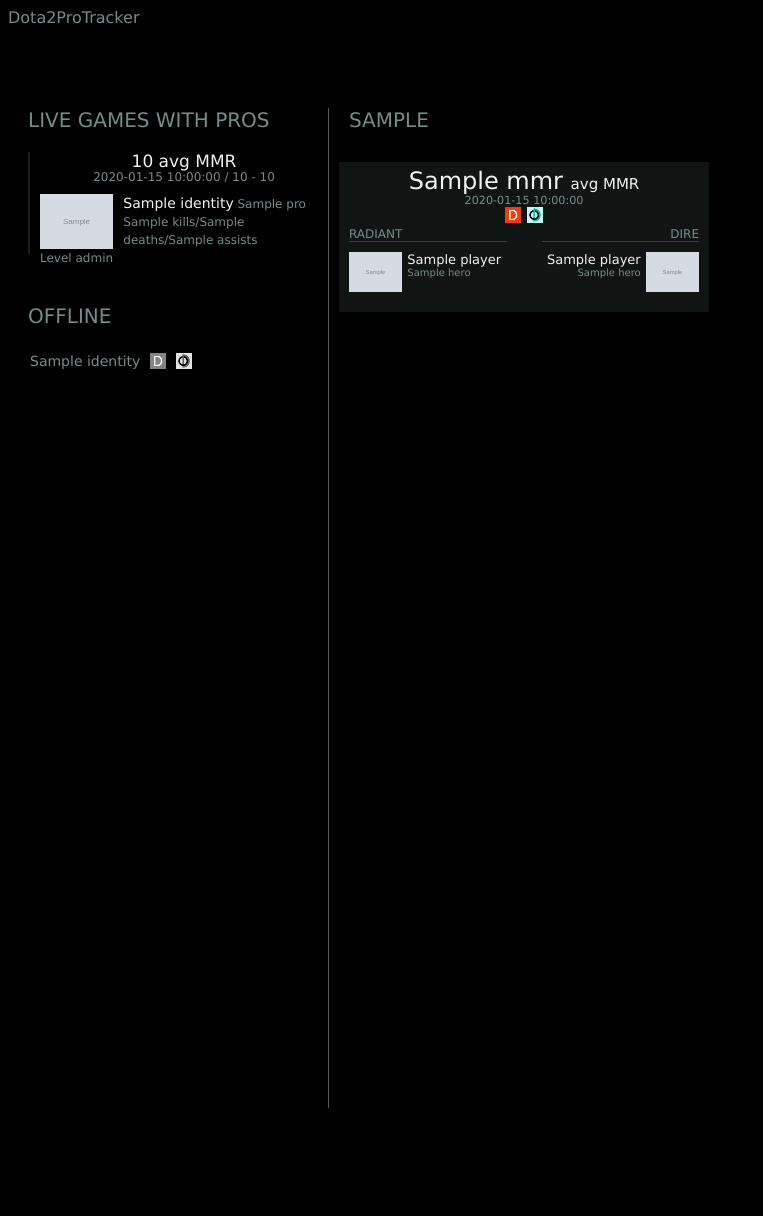
After one commit to ayousif00/Dota2ProTracker, a Flask app: template templates/ui.html in a window 1280 px wide. The commit adds this page. Shown: the whole page, without its empty margins (0-763 px from the left). Run offline with Flask 2, Linux system fonts and the light colour scheme; the template is opened without the code that fills it: most values are stand-ins (such as "Sample title", 1, 10 or a date in 2020); grey boxes marked "Sample" are stand-in pictures; parts of the project's set-up code (start-up, migrations or seed data) failed here and were passed over.

Commit message:
Updated the UI. Added a sidebar that shows high mmr live games with pros inside.

```diff
--- a/app.py
+++ b/app.py
@@ -1,6 +1,12 @@
 from flask import Flask, render_template
 from models import app, DB, Game, Hero, Identity, Player
 import datetime
+import dota2api
+from config import API_KEY, HOST
+import pprint
+api = dota2api.Initialise(API_KEY)
+import urllib
+import json
 
 #app = Flask(__name__)
 #app.config['SQLALCHEMY_DATABASE_URI'] = 'sqlite://{}'.format(DB)
@@ -27,7 +33,7 @@ def get_match_from_db(match):
 
         try:
             hero_result = Hero.query.filter_by(hero_id = hero_id).first()
-            hero_name, hero_img = hero_result.localized_name, hero_result.url_small_portrait
+            hero_name, hero_img = hero_result.localized_name, hero_result.url_large_portrait
         except:
             # ToDo: make this better
             hero_name = 'Hero 0'
@@ -49,6 +55,7 @@ def get_match_from_db(match):
             'is_pro': is_pro,
             'hero' : hero_name,
             'account_id': account_id,
+            # 'hero_img_url': hero_img.replace('_sb.png', '_vert.jpg')
             'hero_img_url': hero_img
         }
         if i < 5:
@@ -63,29 +70,142 @@ def get_match_from_db(match):
 
 
 
+def get_match_live_stats(steamid):
+    url = 'https://api.steampowered.com/IDOTA2MatchStats_570/GetRealtimeStats/v1/?key={}&server_steam_id={}'.format(API_KEY,steamid)
+    attempts = 0
+    while attempts < 3:
+        try:
+            data = urllib.request.urlopen(url).read().decode()
+            data = json.loads(data)
+            return data
+        except:
+            #logger.warning('Failed attempt #{} to get match id from server_steam_id {}'.format(attempts+1, steamid))
+            attempts += 1
+            #time.sleep(1)
+    return None
 
-@app.route('/matches')
-def matches():
-    matches = Game.query.order_by(Game.activate_time.desc()).limit(20).all()
-    processed_matches = [get_match_from_db(match) for match in matches]
 
-    return render_template('index.html', games = processed_matches, title='Matches')
+def get_live_pro_games():
+    top_live_games = api.get_top_live_games()
+    identity_ids = [identity.account_id for identity in Identity.query.all()]
+
+    try:
+        game_list = top_live_games['game_list']
+    except:
+        return [], identity_ids
+
+
+    show_games = []
+
+    for game in game_list:
+        player_ids = [p['account_id'] for p in game['players']]
+        if not set(player_ids).isdisjoint(identity_ids):
+
+            show_games.append(game)
+
+    for i, match in enumerate(show_games):
+        server_steam_id = match['server_steam_id']
+        live_stats = get_match_live_stats(server_steam_id)
+        if live_stats is None:
+            continue
+
+        player_ids = [p['account_id'] for p in match['players']]
+        pros_in_game = set(player_ids) & set(identity_ids)
+        pros = []
+        for pro in pros_in_game:
+            name = Identity.query.filter_by(account_id = pro).first().identity
+            identity_ids.remove(pro)
+            for team in live_stats['teams']:
+                for player in team['players']:
+                    if player['accountid'] == int(pro):
+
+                        try:
+                            hero_name = Hero.query.filter_by(hero_id = player['heroid']).first().localized_name
+                        except:
+                            hero_name = 'Not picked'
+
+                        try:
+                            hero_img_url = Hero.query.filter_by(hero_id=player['heroid']).first().url_small_portrait.replace('_sb.png', '_vert.jpg')
+                        except:
+                            hero_img_url = '/static/images/hero_0.png'
+
+                        pros.append(
+                            {
+                                'account_id' : pro,
+                                'identity' : name,
+                                'kills' : player['kill_count'],
+                                'deaths' : player['death_count'],
+                                'assists' : player['assists_count'],
+                                'level' : player['level'],
+                                'hero_name' : hero_name,
+                                'hero_img_url': hero_img_url
+                            }
+                        )
+
+        t = match['game_time']
+        m, s = divmod(t, 60)
+        if m > 59:
+            h, m = divmod(m, 60)
+            match['game_time'] = "%d:%02d:%02d" % (h, m, s)
+        else:
+            match['game_time'] = "%02d:%02d" % (m, s)
+        match['pros_in_game'] = pros
+        show_games[i] = match
+
+    offline = []
+    for pro in identity_ids:
+        offline.append(
+            {
+                'account_id' : pro,
+                'identity' :  Identity.query.filter_by(account_id = pro).first().identity
+            }
+        )
+    # pprint.pprint(show_games)
+
+    offline = sorted(offline, key=lambda pro: pro['identity'])
+
+    return show_games, offline
+
+# @app.route('/matches')
+# def matches():
+#     matches = Game.query.order_by(Game.activate_time.desc()).limit(20).all()
+#     processed_matches = [get_match_from_db(match) for match in matches]
+#
+#     return render_template('index.html', games = processed_matches, title='Matches')
 
 @app.route('/player/<pname>')
 def player(pname):
+    live_games, offline = get_live_pro_games()
     account_id = Identity.query.filter_by(identity = pname).first().account_id
     matches = Game.query.filter(Game.players.contains(str(account_id))).order_by(Game.activate_time.desc()).all()
     processed_matches = [get_match_from_db(match) for match in matches]
 
-    return render_template('index.html', games = processed_matches, title='{}\'s matches'.format(pname))
+    meta = {
+        'title' : "{}'s recent matches".format(pname),
+        'right_hl' : "{}'s recent matches".format(pname)
+    }
 
-@app.route('/pros/<num>')
-def pros(num):
-    matches = Game.query.order_by(Game.activate_time.desc()).all()
+    return render_template('ui.html', offline=offline, live=live_games, matches=processed_matches, meta = meta)
+
+# @app.route('/pros/<num>')
+# def pros(num):
+#     matches = Game.query.order_by(Game.activate_time.desc()).all()
+#     processed_matches = [get_match_from_db(match) for match in matches]
+#     processed_matches = [b for b in processed_matches if b['pros_count'] >= int(num)]
+#     return render_template('index.html', games = processed_matches, title='Pros')
+
+@app.route('/')
+def live():
+    live_games, offline = get_live_pro_games()
+    matches = Game.query.order_by(Game.activate_time.desc()).limit(20).all()
     processed_matches = [get_match_from_db(match) for match in matches]
-    processed_matches = [b for b in processed_matches if b['pros_count'] >= int(num)]
-    return render_template('index.html', games = processed_matches, title='Pros')
 
+    meta = {
+        'title' : "Dota2ProTracker",
+        'right_hl' : "Recent & Ongoing High MMR Pub Games"
+    }
+
+    return render_template('ui.html', meta=meta, offline = offline, live = live_games, matches = processed_matches)
 
 if __name__ == '__main__':
-    app.run()
+    app.run(host = HOST, threaded = True)
--- /dev/null
+++ b/static/style2.css
@@ -0,0 +1,220 @@
+body{
+    background:#000;
+    color:#738C8C;
+    font-family: "Lucida Sans Unicode";
+}
+
+#container {
+    height: auto;
+    overflow: hidden;
+}
+
+#header {
+    height:100px;
+}
+ /* LIVE GAMES CSS */
+/*#######################*/
+#left {
+    float:left;
+    width: 320px;
+    min-height:1000px;
+    border-right:1px solid #4B5A5A;
+    /*overflow-y:scroll;*/
+}
+
+.live_game {
+    font-size: 12px;
+    margin-left: 20px;
+    padding-left: 10px;
+    /*border-bottom:1px solid #4B5A5A;*/
+    /*padding-bottom:20px;*/
+    /*margin-bottom:15px;*/
+    border-left:2px solid #1A2020;
+    /*background:#101413;*/
+}
+
+.live_game_mmr {
+    color:#F2F2F2;
+    text-align: center;
+    font-size: 17px;
+    line-height:18px;
+}
+
+.live_game_stats {
+    text-align: center;
+    font-size: 12px;
+    margin-bottom:10px;
+}
+
+.live_game_pro {
+    /*background: #CCC;*/
+    margin-bottom: 10px;
+    height:60px;
+    /*padding:10px;*/
+    line-height:18px;
+}
+
+.live_game_pro a {
+    color:#F2F2F2;
+    text-decoration: none;
+    font-size: 14px;
+}
+
+.live_game_pro img{
+    float:left;
+    height:55px;
+    /*width: 66px;*/
+    margin-right: 10px;
+}
+
+.offline_pros {
+    margin-top:50px;
+}
+
+.offline_pro {
+    margin-left:17px;
+    clear:both;
+}
+.offline_pro a {
+    display:block;
+    float:left;
+    color:#758D8C;
+    text-decoration: none;
+    font-size: 14px;
+    margin: 5px 5px;
+    line-height:16px;
+
+}
+.offline_pro a img {
+    height:16px;
+    width: 16px;
+}
+
+
+/*Recent games CSS*/
+
+.hl {
+    color:#738C8C;
+    text-transform: uppercase;
+    font-size:20px;
+    margin-left:20px;
+    margin-bottom:20px;
+}
+
+#right {
+    /*float:right;*/
+    width: auto;
+    overflow: hidden;
+    min-height:1000px;
+    /*border-left:1px solid #4B5A5A;*/
+}
+
+.recent_match {
+    background: #101413;
+    float : left;
+    margin:10px;
+    padding: 10px;
+    width:350px;
+    /*height:300px;*/
+}
+
+.recent_game_mmr {
+    font-size: 24px;
+    text-align: center;
+    color:#F2F2F2;
+    line-height:19px;
+}
+.recent_game_mmr span {
+    font-size: 15px;
+}
+
+.recent_game_radiant {
+    width: 50%;
+    float: left;
+}
+.recent_game_dire {
+    width:50%;
+    float:right;
+}
+
+.recent_game_player {
+    #width:300px;
+    height: 50px;
+    #background:#DDD;
+}
+
+.recent_game_time {
+    text-align: center;
+    color: #758D8C;
+    font-size: 70%;
+}
+.recent_game_radiant .recent_game_player img {
+    float:left;
+    margin-right: 5px;
+    height:40px;
+}
+.recent_game_dire .recent_game_player img{
+    float:right;
+    margin-left: 5px;
+    height:40px;
+
+}
+.recent_game_dire .recent_game_playername {
+    text-align: right;
+}
+.recent_game_dire .recent_game_heroname {
+    text-align: right;
+}
+
+.recent_game_playername {
+    color: #F2F2F2;
+    font-size: 13px;
+}
+.recent_game_heroname {
+    color: #758D8C;
+    font-size: 10px;
+}
+
+.recent_game_player .special {
+    color:#6bc5e5;
+    font-weight: bold;
+}
+
+.recent_game_playername a {
+    color:#6bc5e5;
+    text-decoration: none;
+    font-weight: bold;
+}
+
+.external_links {
+    text-align: center;
+}
+.external_links img{
+    height:16px;
+    width:16px;
+}
+
+.radiant_headline {
+    text-transform: uppercase;
+    text-align: left;
+    color:#758D8C;
+    font-size: 12px;
+    border-bottom: 1px solid #364140;
+    margin-bottom: 10px;
+    width:90%;
+}
+.dire_headline {
+    text-transform: uppercase;
+    text-align: right;
+    color:#758D8C;
+    font-size: 12px;
+    border-bottom: 1px solid #364140;
+    margin-bottom: 10px;
+    width:90%;
+    margin-left:10%;
+}
+
+#footer {
+    clear:both;
+    height:100px;
+}
--- /dev/null
+++ b/templates/ui.html
@@ -0,0 +1,134 @@
+<!DOCTYPE html>
+<html lang="en">
+<head>
+    <link rel=stylesheet type=text/css href="{{ url_for('static', filename='style2.css') }}">
+    <meta charset="UTF-8">
+    <title>{{ meta.title }}</title>
+</head>
+<body>
+
+<div id = 'container'>
+
+    <div id="header">
+    Dota2ProTracker
+    </div>
+
+    <div id = "left">
+
+        <div class="hl">Live games with pros</div>
+
+        {% for match in live %}
+        <div class="live_game">
+
+            <div class="live_game_stat_block">
+                 <div class="left_line"></div>
+                 <div class="live_game_mmr">{{ match.average_mmr }} avg MMR</div>
+                 <div class="live_game_stats">{{ match.game_time }} / {{ match.radiant_score }} - {{ match.dire_score }}</div>
+                <div class="right_line"></div>
+            </div>
+            <div class="live_game_pros">
+
+                {% for pro in match.pros_in_game %}
+                    <div class="live_game_pro">
+{#                        <img src="{{ pro.hero_img_url }}" width="66" height="76"/>#}
+                        <img src="{{ pro.hero_img_url }}" />
+                        <a href="/player/{{ pro.identity }}">{{ pro.identity }}</a> {{ pro.hero_name }} <br/>
+                        {{ pro.kills }}/{{ pro.deaths }}/{{ pro.assists }} <br/>
+                        Level {{ pro.level }}
+                    </div>
+                {% endfor %}
+
+            </div>
+
+        </div>
+        {% endfor %}
+
+        <div class="offline_pros">
+            <div class="hl">Offline</div>
+            {% for pro in offline %}
+                <div class="offline_pro">
+                    <a href="/player/{{ pro.identity }}" >{{ pro.identity }}</a>
+                    <a href="https://www.dotabuff.com/players/{{pro.account_id}}"><img src="/static/images/dotabuff_grey.png" alt="Dotabuff" /></a>
+                    <a href="https://www.opendota.com/players/{{pro.account_id}}"><img src="/static/images/opendota_grey.png" alt="Opendota" /></a>
+                </div>
+            {% endfor %}
+        </div>
+
+
+
+    </div>
+
+    <div id= "right">
+
+        <div class="hl">{{ meta.right_hl }}</div>
+
+        {% for game in matches %}
+        <div class = 'recent_match'>
+            <div class = "recent_game_mmr">{{  game.mmr }} <span>avg MMR</span></div>
+            <div class = 'recent_game_time'>{{game.activate_time}}</div>
+            <div class = 'external_links'>
+                <a href="https://www.dotabuff.com/matches/{{game.match_id}}"><img src="/static/images/dotabuff.png" alt="Dotabuff" width="16" height="16" /></a>
+                <a href="https://www.opendota.com/matches/{{game.match_id}}"><img src="/static/images/opendota.png" alt="Opendota" width="16" height="16" /></a>
+            </div>
+
+            <div class = "recent_game_radiant">
+                <div class="radiant_headline">
+                    Radiant
+                </div>
+
+                {% for player in game.radiant %}
+                <div class = "recent_game_player">
+                    <img src="{{player.hero_img_url}}"/>
+                    {% if player.is_pro %}
+                        <div class="recent_game_playername special">
+                            <a href="/player/{{player.name}}">
+                                {{player.name}}
+                            </a>
+                        </div>
+                    {% else %}
+                        <div class="recent_game_playername">{{player.name|truncate(10, True, '...', 0) }}</div>
+                    {% endif %}
+                    <div class="recent_game_heroname">{{player.hero}}</div>
+                </div>
+                {% endfor %}
+            </div>
+
+            <div class = "recent_game_dire">
+                <div class="dire_headline">
+                    Dire
+                </div>
+
+                {% for player in game.dire %}
+                <div class = "recent_game_player">
+                    <img src="{{player.hero_img_url}}"/>
+                    {% if player.is_pro %}
+                        <div class="recent_game_playername special">
+                            <a href="/player/{{player.name}}">
+                                {{player.name}}
+                            </a>
+                        </div>
+                    {% else %}
+                        <div class="recent_game_playername">{{player.name|truncate(10, True, '...', 0)}}</div>
+                    {% endif %}
+                    <div class="recent_game_heroname">{{player.hero}}</div>
+                </div>
+                {% endfor %}
+            </div>
+
+        </div>
+        {% endfor %}
+
+
+    </div>
+
+    <div id="footer">
+
+
+    </div>
+
+</div>
+
+
+
+</body>
+</html>
```
Also changed, not shown: static/style.css (+9 -5 lines), static/images/dotabuff.png (added), static/images/dotabuff_grey.png (added), static/images/hero_0.fw.png (added), static/images/hero_0.png (added), static/images/opendota.png (added), static/images/opendota_grey.png (added).
